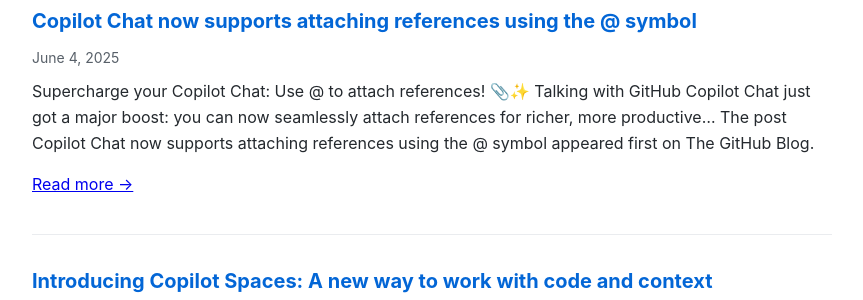
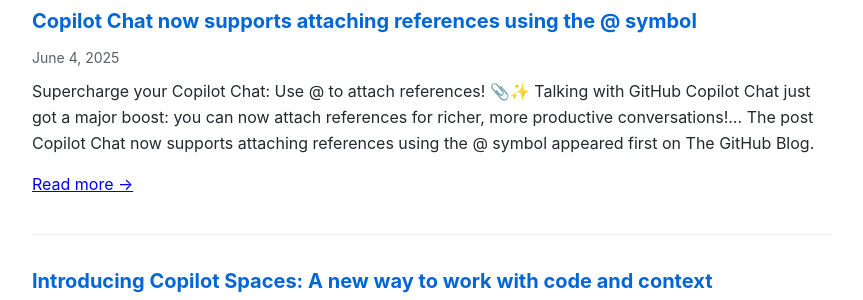
Before and after one commit to Oregand/oregand.github.io, a Jekyll site: the page copilot-feed.html, which Jekyll copies as it is, in a window 1280 px wide and 900 px high. Shown: the part 120-420 px from the top of the window, without its empty margins (208-1071 px from the left). Built offline with Jekyll 4.4.1, drawn with Linux system fonts in a browser that asks for light colours; some of the changed text lies outside the part shown.

Commit message:
Update RSS feed

```diff
--- a/copilot-feed.html
+++ b/copilot-feed.html
@@ -69,7 +69,7 @@
     </div>
     <div class="feed-date">June 4, 2025</div>
     <div class="feed-description">
-      Supercharge your Copilot Chat: Use @ to attach references! &#128206;&#10024; Talking with GitHub Copilot Chat just got a major boost: you can now seamlessly attach references for richer, more productive&#8230;
+      Supercharge your Copilot Chat: Use @ to attach references! &#128206;&#10024; Talking with GitHub Copilot Chat just got a major boost: you can now attach references for richer, more productive conversations!&#8230;
 The post Copilot Chat now supports attaching references using the @ symbol appeared first on The GitHub Blog.
 
       <p><a href="https://github.blog/changelog/2025-06-03-copilot-chat-now-supports-attaching-references-using-the-symbol" target="_blank">Read more →</a></p>
```
Also changed, not shown: other parts of copilot-feed.html (+1 -1 lines).
